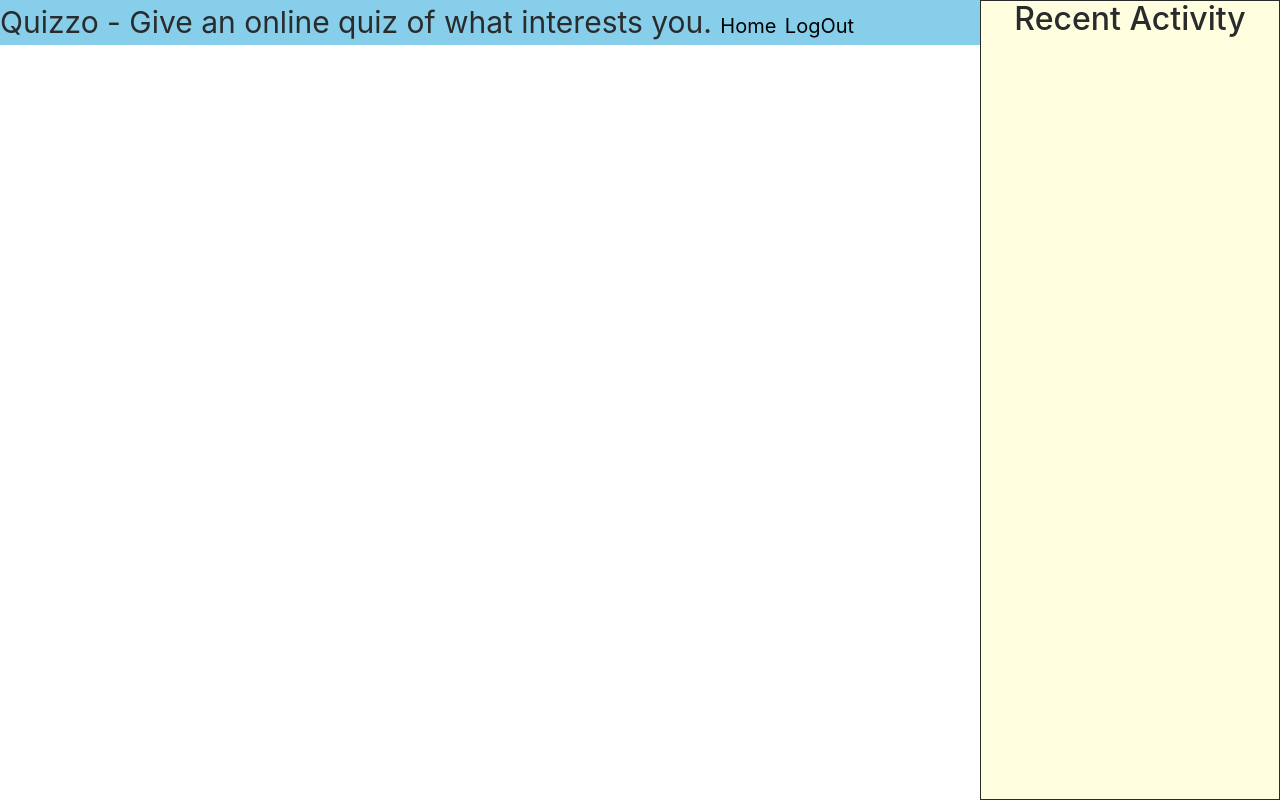
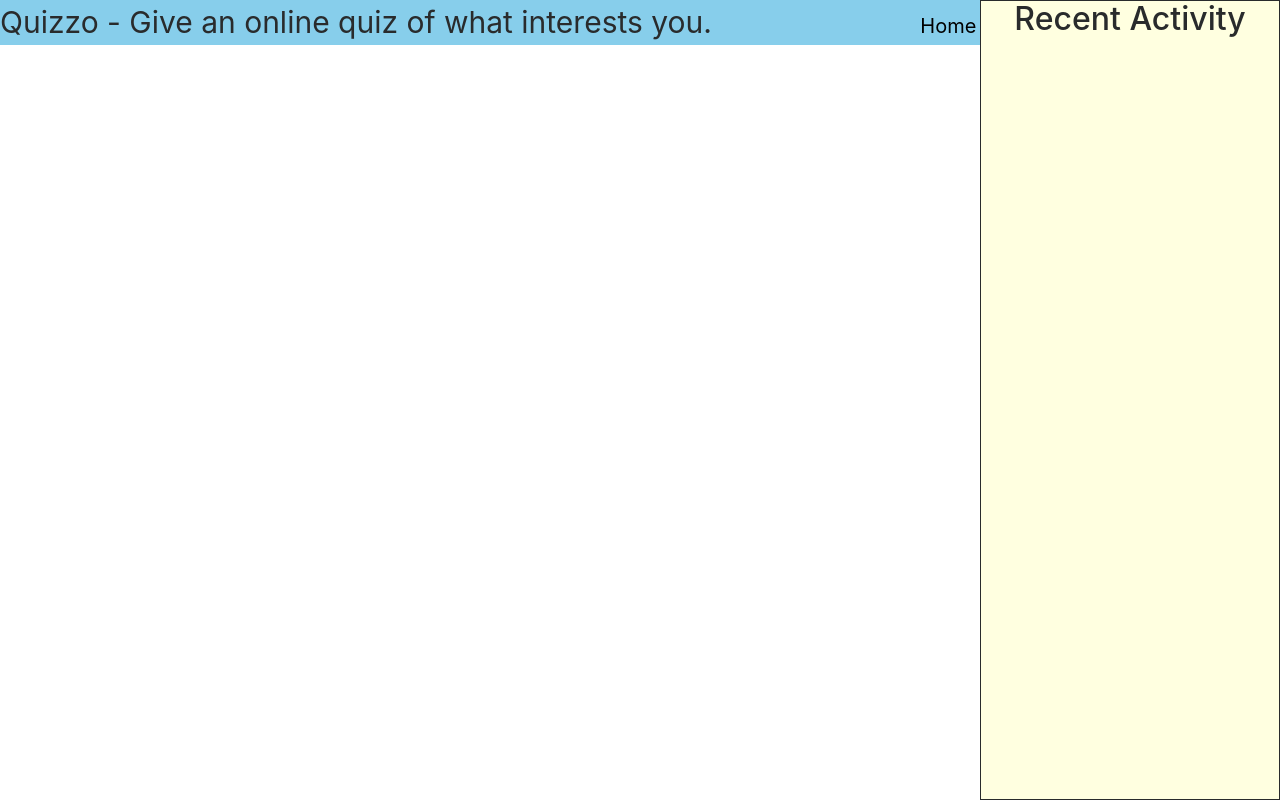
Before and after one commit to darshilthakore/quiz, a Django app: template exam/templates/exam/base.html in a window 1280 px wide. Run offline with Django 3.2, Linux system fonts and the light colour scheme; the template is opened without the code that fills it, so the values that code supplies are empty; some libraries are stand-ins or nearby versions.

Commit message:
visual changes

```diff
--- a/exam/static/exam/style.css
+++ b/exam/static/exam/style.css
@@ -28,6 +28,8 @@
 	text-decoration: none;
 	font-size: 20px;
 	color: black;
+	position: relative;
+	left: 200px;
 /*	display: block;*/
 }
 
@@ -72,6 +74,8 @@ a:hover {
 	text-decoration: none;
 	font-size: 20px;
 	color: black;
+	position: relative;
+	left: 200px;
 /*	display: block;*/
 }
 
```
Also changed, not shown: db.sqlite3.
